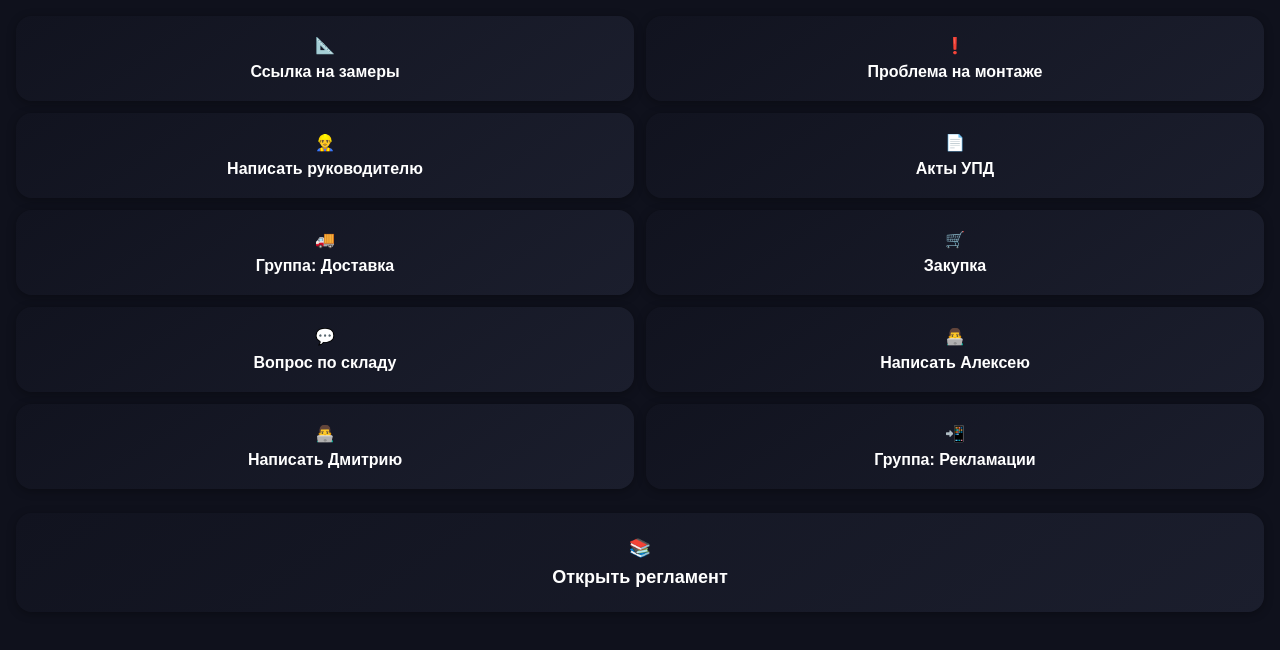
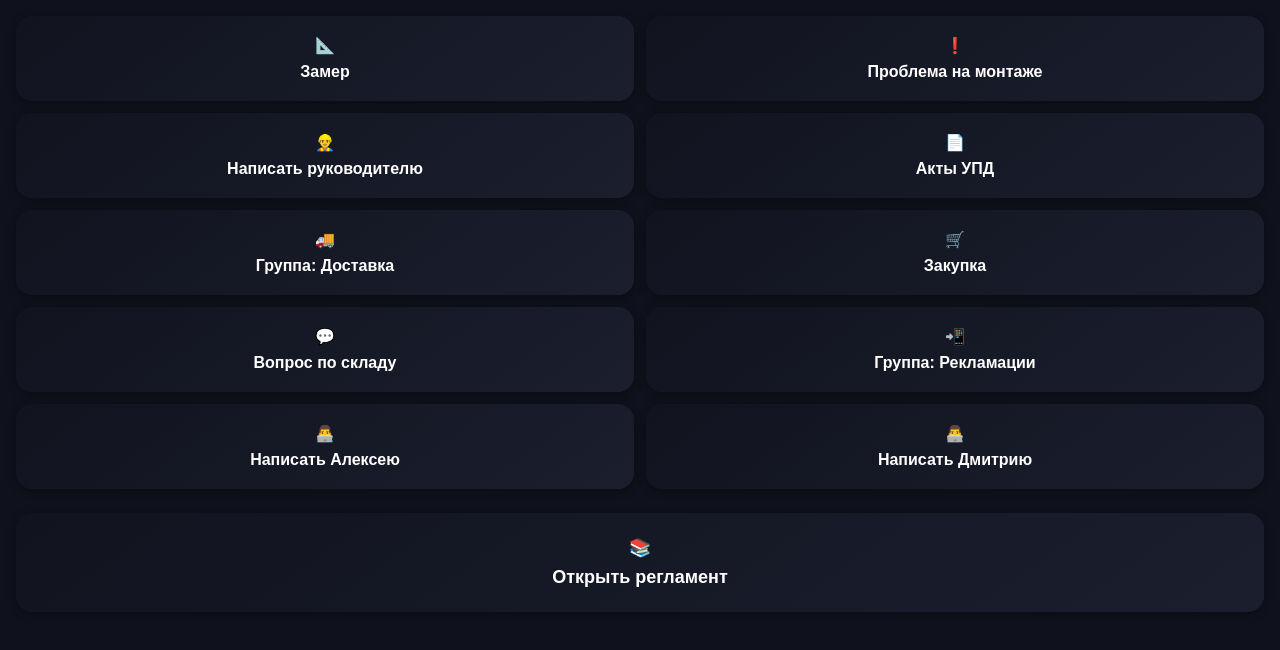
Before and after one commit to maxrizie/rmax, a plain HTML site: page index.html in a window 1280 px wide. Drawn offline with Linux system fonts and the light colour scheme.

Commit message:
Update index.html

```diff
--- a/index.html
+++ b/index.html
@@ -9,16 +9,16 @@
 </head>
 <body>
   <div class="grid">
-    <a class="card" href="https://drive.google.com/drive/folder/ZAMER-LINK" target="_blank">📐<span>Ссылка на замеры</span></a>
+    <a class="card" href="https://drive.google.com/drive/folder/ZAMER-LINK" target="_blank">📐<span>Замер</span></a>
     <a class="card" href="https://t.me/+problem_montage" target="_blank">❗<span>Проблема на монтаже</span></a>
     <a class="card" href="https://t.me/+leader_montage" target="_blank">👷‍♂️<span>Написать руководителю</span></a>
     <a class="card" href="https://drive.google.com/drive/folder/UPD-ACTS-LINK" target="_blank">📄<span>Акты УПД</span></a>
     <a class="card" href="https://t.me/+delivery_team" target="_blank">🚚<span>Группа: Доставка</span></a>
     <a class="card" href="https://t.me/+stock_purchase" target="_blank">🛒<span>Закупка</span></a>
     <a class="card" href="https://t.me/+stock_questions" target="_blank">💬<span>Вопрос по складу</span></a>
+    <a class="card" href="https://t.me/+reklamaciya" target="_blank">📲<span>Группа: Рекламации</span></a>
     <a class="card" href="https://t.me/+alexey_group" target="_blank">👨‍💻<span>Написать Алексею</span></a>
     <a class="card" href="https://t.me/+dmitry_group" target="_blank">👨‍💻<span>Написать Дмитрию</span></a>
-    <a class="card" href="https://t.me/+reklamaciya" target="_blank">📲<span>Группа: Рекламации</span></a>
   </div>
 
   <div class="reglament">
```
